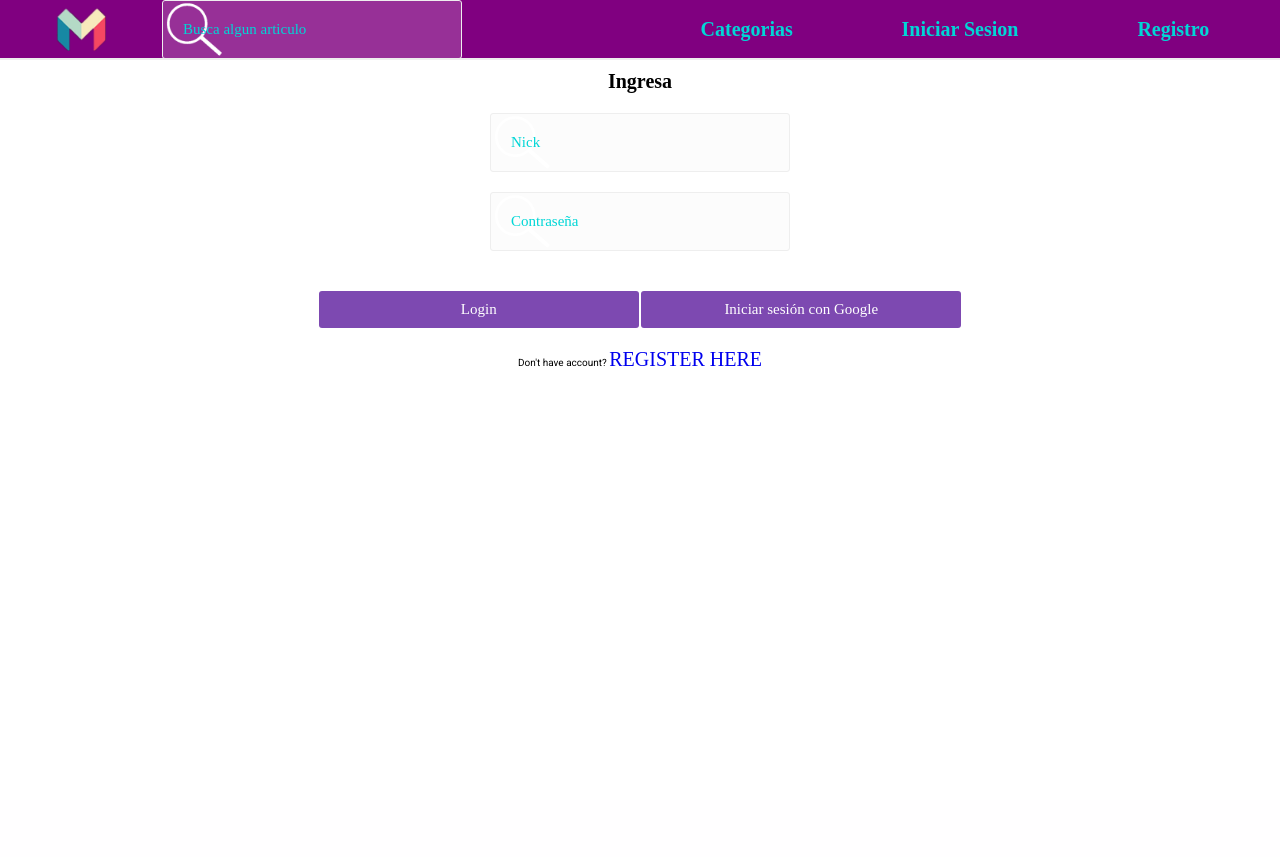
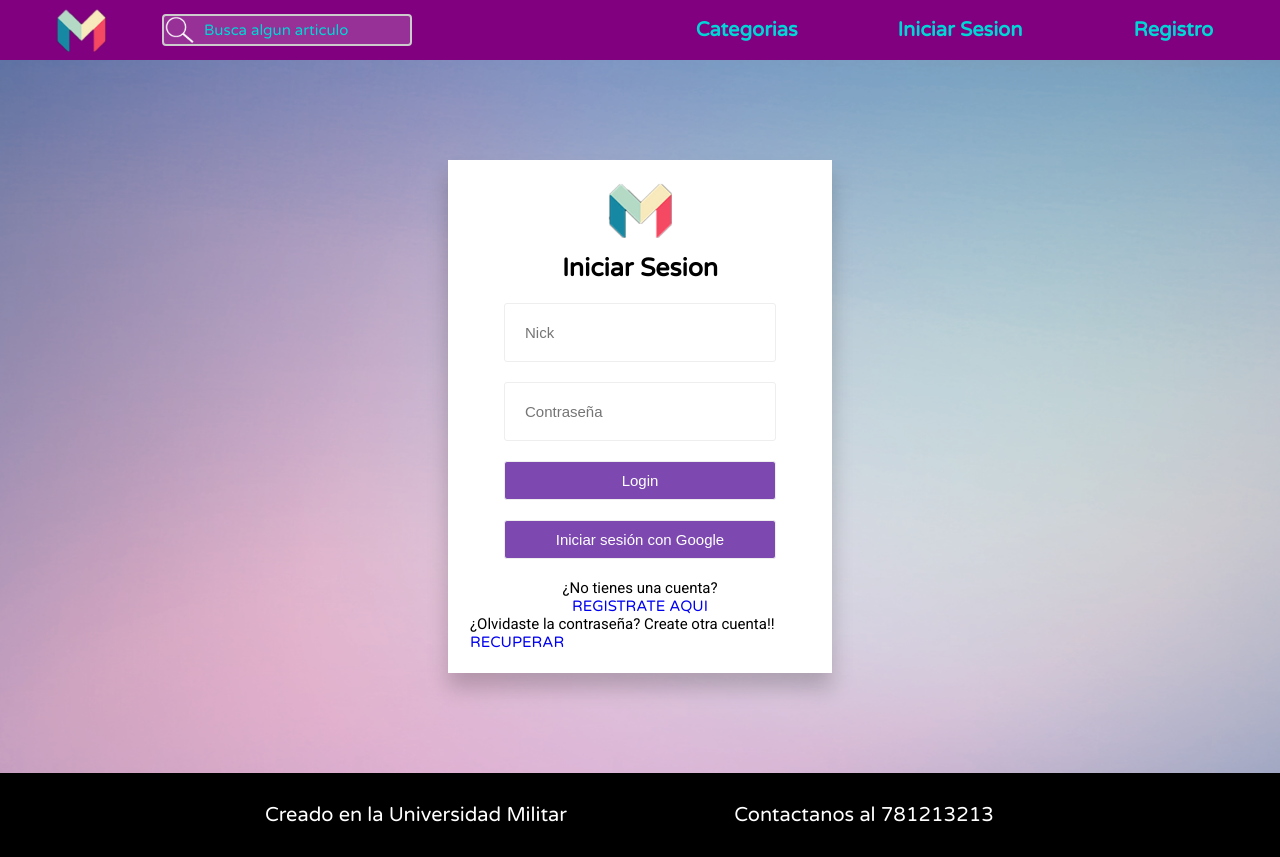
Before and after one commit to CrisBeltVel/Wiki, a PHP site: page /login.php in a window 1280 px wide. Before the commit the page ends 367 px from the top, so only its background shows below. Run offline with PHP 8.4, Linux system fonts and the light colour scheme; some libraries are stand-ins or nearby versions.

Commit message:
Estilos finales del registro, Integracion final Lading y Login

```diff
--- /dev/null
+++ b/LoginPHP/assets/css/estiloregistro.css
@@ -0,0 +1,143 @@
+* {
+    padding: 0;
+    margin: 0;
+    box-sizing: border-box;
+}
+
+body {
+    background-image: url(/WikiA/LoginPHP/images/fondologin.png);
+    background-size: cover;
+}
+
+h3,
+h2,
+h1 {
+    text-align: center;
+}
+
+
+/*Configuraciones generales*/
+
+span {
+    font-family: "Roboto";
+}
+
+
+/*Configuraciones recuadro blanco del form*/
+
+.form_env {
+    display: flex;
+    margin: 0 auto;
+    width: 30vw;
+    padding: 22px;
+    margin-top: 100px;
+    margin-bottom: 100px;
+    background-color: white;
+    box-shadow: 0 15px 20px rgba(0, 0, 0, 0.2);
+    flex-direction: column;
+    align-items: center;
+}
+
+.form_env img {
+    width: 80px;
+    height: 56px;
+    object-fit: contain;
+}
+
+.form_env * {
+    font-size: 1.5rem;
+}
+
+.form_env>h2 {
+    font-size: 2.5rem;
+    margin-top: 1.5rem;
+}
+
+.options {
+    display: flex;
+    flex-direction: row;
+    justify-content: center;
+}
+
+.options label,
+.options input {
+    margin-left: 1rem;
+    margin-right: 1rem;
+}
+
+form {
+    display: block;
+    align-items: center;
+    flex-direction: column;
+    width: 100%;
+}
+
+
+/*Configuraciones de la imagen de fondo*/
+
+
+/*Configuraciones de los recuadros y botones del form*/
+
+.register>input {
+    outline: none;
+    padding: 20px;
+    display: block;
+    width: 80%;
+    border-radius: 3px;
+    border: 1px solid #eee;
+    margin: 20px auto;
+}
+
+.register>input[type="submit"] {
+    background: #7d49b1;
+    color: white;
+    padding: 10px;
+}
+
+.register>input[type="submit"]:hover {
+    background-color: #7018c7;
+}
+
+@media (max-width: 1100px) {
+    .form_env {
+        width: 50vw;
+    }
+}
+
+@media (max-width: 680px) {
+    .form_env {
+        width: 80vw;
+    }
+}
+
+@media (max-width: 500px) {
+    .form_env {
+        width: 90vw;
+    }
+}
+
+
+/*Configuracion Responsive del Login*/
+
+
+/*@media (max-width: 768px){
+
+    #App .bg-landscape{
+        height:150%;
+    }
+
+}
+@media (max-width: 1024px){
+
+    #App .bg-landscape{
+        height:160%;
+    }
+
+}
+@media (max-width: 1440px){
+
+    #App .bg-landscape{
+        height:165%;
+    }
+
+}*/
--- a/LoginPHP/assets/css/style2.css
+++ b/LoginPHP/assets/css/style2.css
@@ -74,7 +74,7 @@ header {
     width: 5rem;
 }
 
-input {
+.auxnavleft>input {
     width: 25rem;
     box-sizing: border-box;
     border: 2px solid #ccc;
@@ -89,11 +89,11 @@ input {
     transition: width 0.4s ease-in-out;
 }
 
-input::placeholder {
+.auxnavleft>input::placeholder {
     color: #00d6d6;
 }
 
-input:focus {
+.auxnavleft>input:focus {
     background-color: rgb(240, 240, 240, 1);
     width: 38rem;
 }
@@ -429,10 +429,10 @@ footer {
     ul li:hover .dropdown {
         display: none;
     }
-    input {
+    .auxnavleft>input {
         width: 50%;
     }
-    input:focus {
+    .auxnavleft>input:focus {
         width: 80%;
     }
     /*Imagen principal*/
--- a/LoginPHP/login.php
+++ b/LoginPHP/login.php
@@ -48,9 +48,10 @@ var_dump($validar);
     <meta name="viewport" content="width=device-width, initial-scale=1.0">
     <title>Login</title>
     <link href="https://fonts.googleapis.com/css?family=Roboto" rel="stylesheet">
-    <link rel="stylesheet" href="assets/css/style.css">
+    <!-- <link rel="stylesheet" href="assets/css/style.css"> -->
     <link rel="stylesheet" type="text/css" href="assets/css/style2.css">
-    <script src="https://www.google.com/recaptcha/api.js" async defer></script>
+    <link rel="stylesheet" href="assets/css/estiloregistro.css">
+    <link href="https://fonts.googleapis.com/css?family=Varela+Round&display=swap" rel="stylesheet">
 </head>
 <body>
 
@@ -61,15 +62,31 @@ var_dump($validar);
       <p> <?= $message ?></p>
     <?php endif; ?>
 
-    <h1>Ingresa</h1>
-      <form action="login.php" method="POST"> <!-- Envia los datos ingresados de login.php a login.php -->
-      <input name="nick" type="text" placeholder="Nick">
-      <input name="password" type="password" placeholder="Contraseña"   >
-      <input type="submit" value="Login"><!-- Submit es un tipo de boton que permite ejecutar el formuladio/enviar la información -->
-      <input type="submit" value="Iniciar sesión con Google">
-</form>
 
-<span>Don't have account? <a href="signup.php">REGISTER HERE</a></span>
+
+
+    <div class="form_env">
+        <img src="images/logo.png" alt="">
+        <h2>Iniciar Sesion</h1>
+        <form class="register" action="login.php" method="POST"> <!-- Envia los datos ingresados de login.php a login.php -->
+            <input name="nick" type="text" placeholder="Nick">
+            <input name="password" type="password" placeholder="Contraseña" >
+            <input type="submit" value="Login">
+            <input type="submit" value="Iniciar sesión con Google">
+        </form>
+        <span>¿No tienes una cuenta?</span>
+        <a href="signup.php"> REGISTRATE AQUI</a>
+        <span>¿Olvidaste la contraseña? Create otra cuenta!! <a href="Recuperar.php">RECUPERAR</a></span>
+    </div>
+
+    <footer>
+        <div class="containerfooter">
+            <div class="blockfooter"><p>Creado en la Universidad Militar</p></div>
+            <div class="blockfooter"><p>Contactanos al 781213213</p></div>
+        </div>
+    </footer>
+
+
 
 </body>
 </html>
```
Also changed, not shown: LoginPHP/signup.php (+25 -23 lines), LoginPHP/RecoveryPass.php (added), LoginPHP/images/fondologin.png (added).
